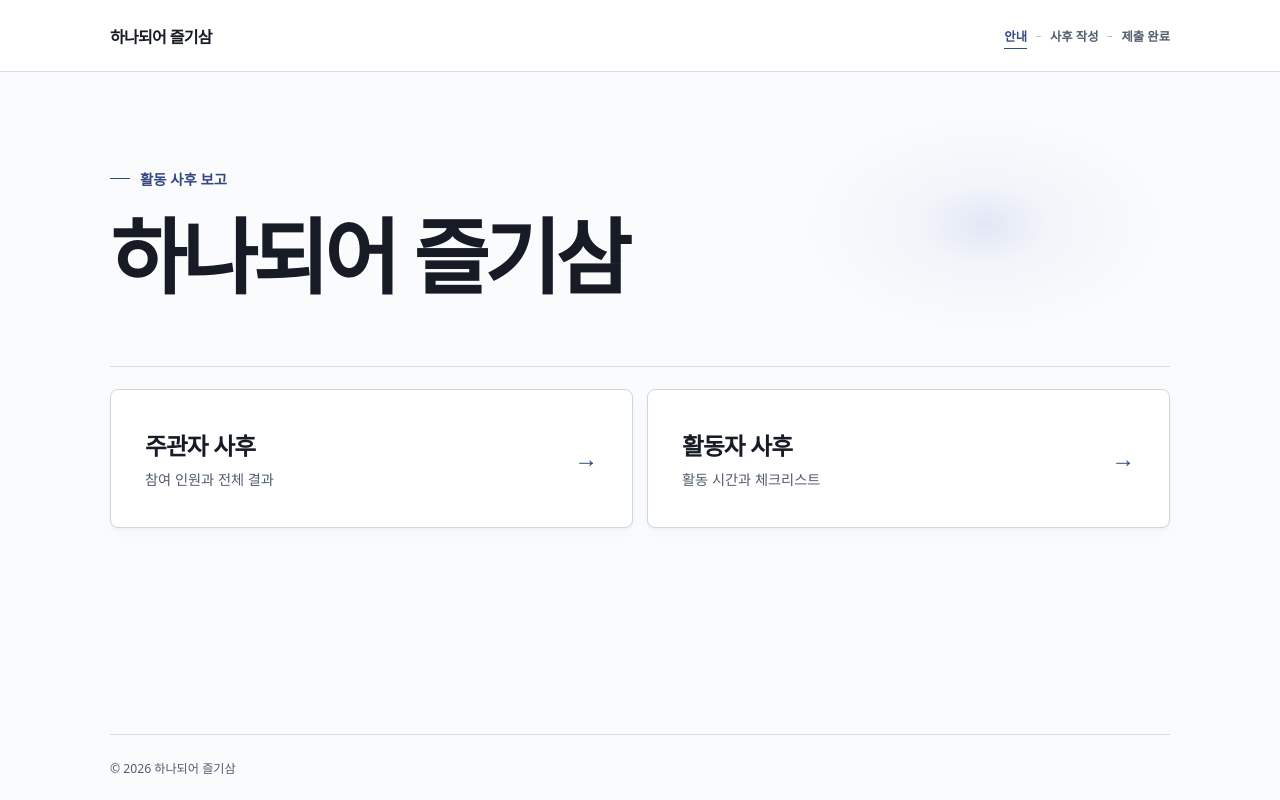
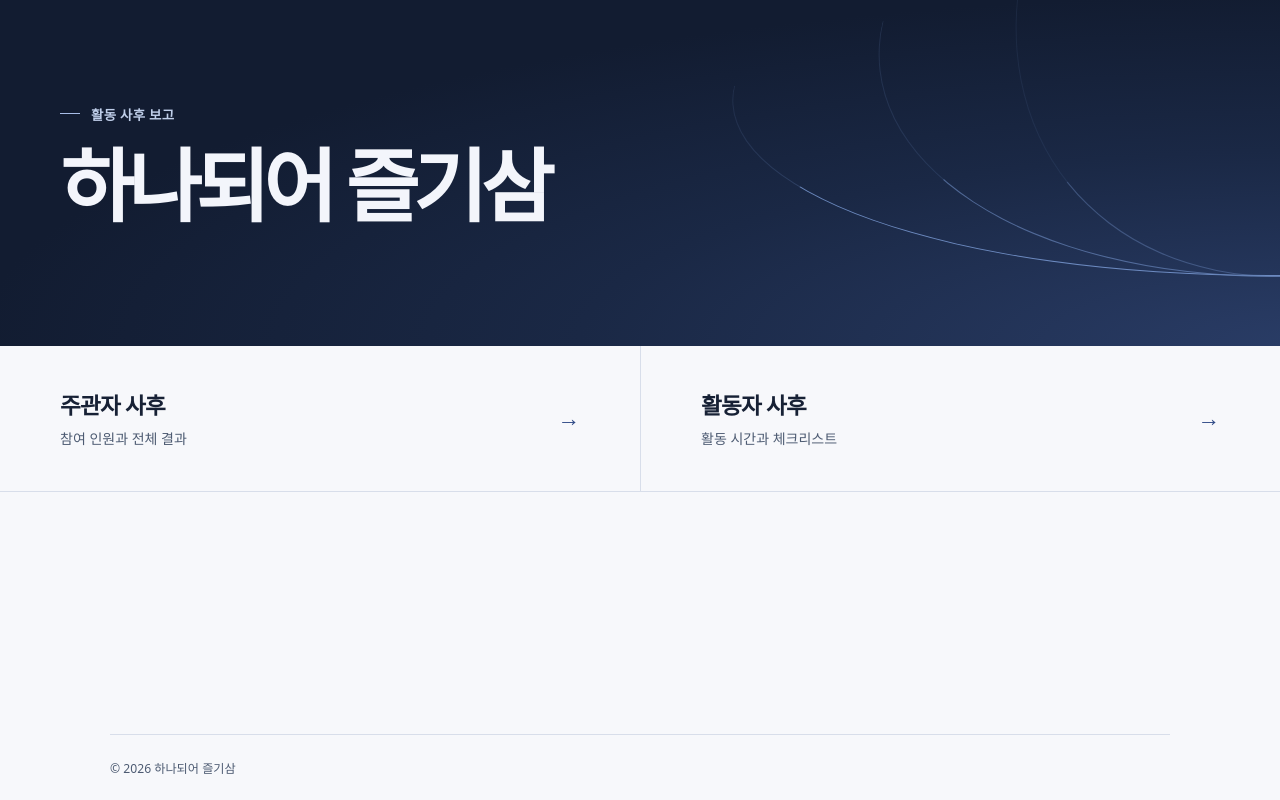
Before and after one commit to ckehf223/AfterReportMaster, a website: page public/index.html in a window 1280 px wide. Drawn offline with Linux system fonts and the light colour scheme.

Commit message:
Apply the approved Studio design

```diff
--- a/public/app.js
+++ b/public/app.js
@@ -1,5 +1,6 @@
 const cover = document.querySelector('#cover');
 const reportView = document.querySelector('#report-view');
+const siteHeader = document.querySelector('.site-header');
 const roleStatus = document.querySelector('#role-status');
 const steps = [...document.querySelectorAll('[data-step]')];
 const roles = { organizer: '주관자', participant: '활동자' };
@@ -61,6 +62,7 @@ function setupTimeRanges(timeField) {
 function mountScreen(role, content) {
   const hasRole = Boolean(content);
   cover.hidden = hasRole;
+  siteHeader.hidden = !hasRole;
   reportView.hidden = !hasRole;
   reportView.replaceChildren();
   document.title = hasRole ? brandTitle + ' | ' + roles[role] + ' 사후' : brandTitle;
--- a/public/index.html
+++ b/public/index.html
@@ -4,7 +4,7 @@
     <link rel="icon" type="image/svg+xml" href="/assets/favicon.svg" />
     <meta charset="utf-8" />
     <meta name="viewport" content="width=device-width, initial-scale=1" />
-    <meta name="theme-color" content="#fafbfc" />
+    <meta name="theme-color" content="#121c31" />
     <meta
       name="description"
       content="하나되어 즐기삼 주관자와 활동자의 사후 보고를 작성합니다."
@@ -18,7 +18,7 @@
     <script defer src="app.js"></script>
   </head>
   <body>
-    <header class="site-header">
+    <header class="site-header" hidden>
       <div class="shell header-content">
         <a href="./index.html" class="brand">하나되어 즐기삼</a>
         <ol class="steps" aria-label="진행 단계">
@@ -29,12 +29,16 @@
       </div>
     </header>
 
-    <main class="shell">
+    <main>
       <section id="cover" class="cover" aria-labelledby="cover-title">
         <div class="cover-copy">
+          <div class="studio-lines" aria-hidden="true"><span></span><span></span><span></span></div>
+          <div class="cover-inner">
             <p class="cover-purpose">활동 사후 보고</p>
             <h1 id="cover-title" tabindex="-1">하나되어 즐기삼</h1>
           </div>
+        </div>
+        <div class="role-band">
           <nav class="role-actions" aria-label="작성할 사후 보고">
             <button type="button" data-role="organizer" class="role-action" aria-labelledby="organizer-action" aria-describedby="organizer-details">
               <strong id="organizer-action">주관자 사후</strong>
@@ -47,7 +51,8 @@
               <span class="role-arrow" aria-hidden="true">→</span>
             </button>
           </nav>
-        <p id="role-status" class="role-status" role="status"></p>
+        </div>
+        <p id="role-status" class="shell role-status" role="status"></p>
       </section>
 
       <div id="report-view" hidden></div>
--- a/public/styles.css
+++ b/public/styles.css
@@ -2,15 +2,20 @@
   color-scheme: light;
   font-family: Pretendard, "Malgun Gothic", "Apple SD Gothic Neo", system-ui, sans-serif;
   --display-font: "Noto Sans KR", Pretendard, "Malgun Gothic", "Apple SD Gothic Neo", sans-serif;
-  --background: #fafbfc;
+  --background: #f7f8fb;
   --paper: #ffffff;
-  --ink: #171b25;
-  --accent: #354882;
-  --accent-hover: #243567;
-  --muted: #515c6e;
-  --line: #d8dce4;
-  --input-line: #bcc4d1;
-  --soft: #eaf0fa;
+  --ink: #172135;
+  --accent: #304b87;
+  --accent-hover: #243a6b;
+  --muted: #4d5b72;
+  --line: #d8deea;
+  --input-line: #bdc7d9;
+  --soft: #eef2f9;
+  --studio-night: #121c31;
+  --studio-light: #f3f5fb;
+  --studio-subtle: #bfcee9;
+  --studio-gutter: clamp(22px, 5.4vw, 60px);
+  --studio-width: 1280px;
   --gutter: clamp(18px, 4.6vw, 44px);
   --control-height: 48px;
   color: var(--ink);
@@ -40,13 +45,13 @@ a { color: inherit; }
 }
 
 .site-header {
-  border-bottom: 1px solid var(--line);
-  background: var(--paper);
+  background: var(--studio-night);
+  color: var(--studio-light);
 }
 
 .header-content {
   display: flex;
-  min-height: 71px;
+  min-height: 65px;
   align-items: center;
   justify-content: space-between;
   gap: 24px;
@@ -62,7 +67,8 @@ a { color: inherit; }
   white-space: nowrap;
 }
 
-.brand:hover { color: var(--accent); }
+.brand:hover { color: var(--studio-subtle); }
+.brand:focus-visible { outline-color: var(--studio-subtle); }
 
 .steps {
   display: flex;
@@ -71,7 +77,7 @@ a { color: inherit; }
   margin: 0;
   padding: 0;
   list-style: none;
-  color: var(--muted);
+  color: var(--studio-subtle);
 }
 
 .steps li {
@@ -88,12 +94,12 @@ a { color: inherit; }
   left: -14px;
   width: 5px;
   height: 1px;
-  background: var(--input-line);
+  background: #7287ad;
   content: "";
 }
 
 .steps [aria-current] {
-  color: var(--accent);
+  color: var(--studio-light);
   font-weight: 800;
 }
 
@@ -107,41 +113,71 @@ a { color: inherit; }
   content: "";
 }
 
-.cover { padding: clamp(65px, 12vh, 118px) 0 55px; }
-
 .cover-copy {
   position: relative;
+  display: grid;
+  align-content: center;
+  min-block-size: clamp(329px, 27vw, 390px);
   isolation: isolate;
-  padding-bottom: clamp(34px, 6.2vw, 68px);
+  overflow: hidden;
+  padding-block: 40px 52px;
+  background: radial-gradient(ellipse at 104% 100%, #2a3d67 0%, #1a2845 40%, var(--studio-night) 72%);
+  color: var(--studio-light);
 }
 
-@media (min-width: 1000px) {
-  .cover-copy::after {
-    position: absolute;
-    z-index: -1;
-    inset: -55px 0 0 54%;
-    background: radial-gradient(ellipse closest-side at 62% 44%, #e1e7f5 0, #edf0f999 35%, transparent 100%);
-    content: "";
-    pointer-events: none;
-  }
+.cover-inner, .role-actions {
+  width: min(100%, var(--studio-width));
+  margin-inline: auto;
+}
+
+.cover-inner {
+  display: grid;
+  gap: 16px;
+  padding-inline: var(--studio-gutter);
 }
 
 .cover-purpose {
   display: flex;
   align-items: center;
-  gap: 10px;
-  margin: 0 0 17px;
-  color: var(--accent);
-  font-size: .9rem;
-  font-weight: 750;
+  gap: 11px;
+  margin: 0;
+  color: var(--studio-subtle);
+  font-size: .84rem;
+  font-weight: 650;
+  letter-spacing: .02em;
 }
 
 .cover-purpose::before {
   width: 20px;
   height: 1px;
-  background: currentColor;
+  background: #a7bde7;
   content: "";
 }
+
+.studio-lines {
+  position: absolute;
+  z-index: -1;
+  inset: 0 -9% 0 51%;
+  overflow: hidden;
+  opacity: .85;
+  pointer-events: none;
+  mask-image: linear-gradient(90deg, transparent, #000 20%);
+}
+
+.studio-lines span {
+  position: absolute;
+  right: -3%;
+  bottom: 20%;
+  width: 95%;
+  height: 55%;
+  border-bottom: 1px solid #7999d2;
+  border-left: 1px solid #7999d244;
+  border-bottom-left-radius: 82% 100%;
+  transform: skewX(-13deg);
+}
+
+.studio-lines span:nth-child(2) { right: -1%; width: 74%; height: 74%; opacity: .65; }
+.studio-lines span:nth-child(3) { right: 1%; width: 54%; height: 92%; opacity: .42; }
 
 h1 {
   margin: 0;
@@ -155,73 +191,69 @@ h1 {
 h1[tabindex="-1"]:focus-visible { outline: none; }
 
 .cover h1 {
-  font-size: clamp(3.25rem, 6.45vw, 5.85rem);
-  line-height: 1.12;
+  font-family: inherit;
+  font-size: clamp(2.24rem, 7.05vw, 5rem);
+  font-weight: 760;
+  letter-spacing: -.075em;
+  line-height: 1.13;
 }
+
+.role-band { border-bottom: 1px solid var(--line); }
 
 .role-actions {
   display: grid;
   grid-template-columns: repeat(2, minmax(0, 1fr));
-  gap: 14px;
-  padding-top: 22px;
-  border-top: 1px solid var(--line);
 }
 
 .role-action {
   display: grid;
-  min-height: clamp(110px, 12.6vw, 139px);
+  min-block-size: 145px;
   grid-template-columns: minmax(0, 1fr) auto;
-  grid-template-rows: max-content max-content;
   align-content: center;
   align-items: center;
-  gap: 8px 22px;
-  padding: 23px clamp(20px, 3vw, 34px);
-  border: 1px solid #d0d6e0;
-  border-radius: 8px;
-  background: var(--paper);
-  box-shadow: 0 2px 3px #1c2a4a08, 0 7px 18px #1c2a4a05;
-  color: var(--ink);
-  text-align: left;
-  transition: background-color .16s ease, border-color .16s ease, box-shadow .16s ease;
+  gap: 7px 16px;
+  padding: 24px var(--studio-gutter);
+  border: 0;
+  background: transparent;
+  color: inherit;
+  text-align: start;
+  transition: background-color .16s ease;
 }
 
-.role-action:hover {
-  border-color: #8795ba;
-  background: #f7f9fd;
-  box-shadow: 0 4px 10px #1c2a4a0f, 0 10px 23px #1c2a4a09;
-}
+.role-action + .role-action { border-inline-start: 1px solid var(--line); }
+.role-action:hover { background: var(--soft); }
+.role-action:focus-visible { outline-offset: -4px; }
 
 .role-action strong {
-  font-family: var(--display-font);
-  font-size: clamp(1.18rem, 2.25vw, 1.48rem);
-  font-weight: 750;
-  letter-spacing: -.038em;
+  font-size: clamp(1.13rem, 2.24vw, 1.41rem);
+  font-weight: 720;
+  letter-spacing: -.035em;
   word-break: keep-all;
 }
 
 .role-action small {
   grid-column: 1;
   color: var(--muted);
-  font-size: .89rem;
-  line-height: 1.45;
+  font-size: .875rem;
+  line-height: 1.5;
   word-break: keep-all;
 }
 
 .role-arrow {
   grid-column: 2;
-  grid-row: 1 / -1;
+  grid-row: 1 / span 2;
   color: var(--accent);
-  font-size: 1.48rem;
+  font-size: 1.4rem;
   line-height: 1;
   transition: transform .16s ease;
 }
 
 .role-action:hover .role-arrow { transform: translateX(3px); }
 
-.role-status { margin: 12px 0 0; color: var(--muted); font-size: .85rem; line-height: 1.55; }
+.role-status { margin-block: 12px 0; color: var(--muted); font-size: .85rem; line-height: 1.55; }
 .role-status:empty { display: none; }
 
-#report-view { width: min(100%, 754px); margin-inline: auto; }
+#report-view { width: min(754px, calc(100% - 2 * var(--gutter))); margin-inline: auto; }
 
 .form-intro {
   padding-block: clamp(40px, 7vw, 73px) 23px;
@@ -553,14 +585,6 @@ textarea { resize: vertical; line-height: 1.6; }
   font-size: .76rem;
 }
 
-@media (max-width: 700px) {
-  .cover { padding-block: clamp(52px, 8vh, 75px) 45px; }
-  .cover-copy { padding-bottom: 33px; }
-  .cover h1 { font-size: clamp(2.45rem, 9.2vw, 3.9rem); }
-  .role-actions { gap: 10px; padding-top: 17px; }
-  .role-action { padding-inline: 17px; }
-}
-
 @media (max-width: 520px) {
   .header-content {
     min-height: auto;
@@ -569,9 +593,11 @@ textarea { resize: vertical; line-height: 1.6; }
     padding-block: 13px 9px;
   }
   .brand { padding-block: 4px; }
-  .cover-purpose { margin-bottom: 12px; font-size: .83rem; }
+  .cover-copy { min-block-size: 247px; padding-block: 32px 40px; }
+  .studio-lines { inset-inline-start: 38%; opacity: .52; }
   .role-actions { grid-template-columns: 1fr; }
-  .role-action { min-height: 91px; padding-block: 15px; }
+  .role-action { min-block-size: 96px; padding-block: 16px; }
+  .role-action + .role-action { border-inline-start: 0; border-top: 1px solid var(--line); }
   .form-intro { padding-top: 34px; }
   .fields { grid-template-columns: 1fr; gap: 16px; }
   .form-section { margin-bottom: 26px; padding-top: 14px; }
```
Lines whose indentation alone changed are shown as unchanged.
